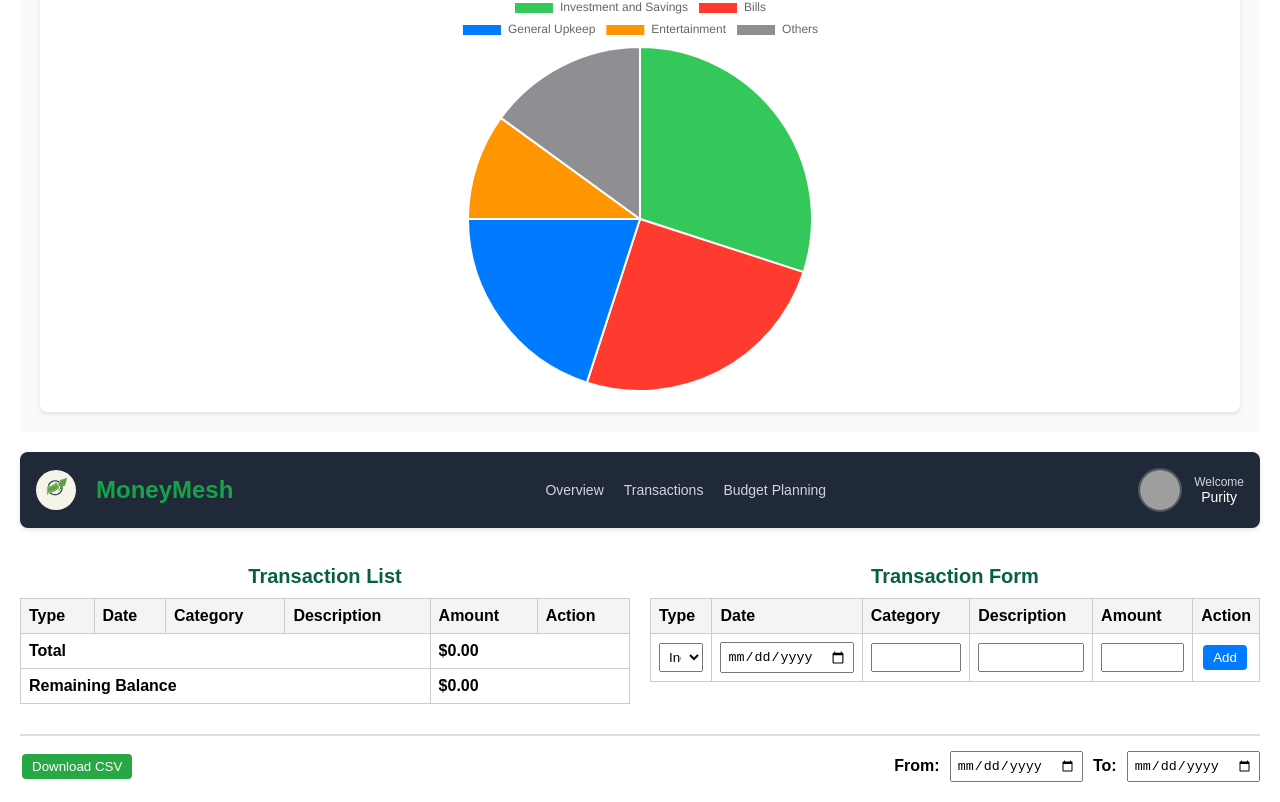
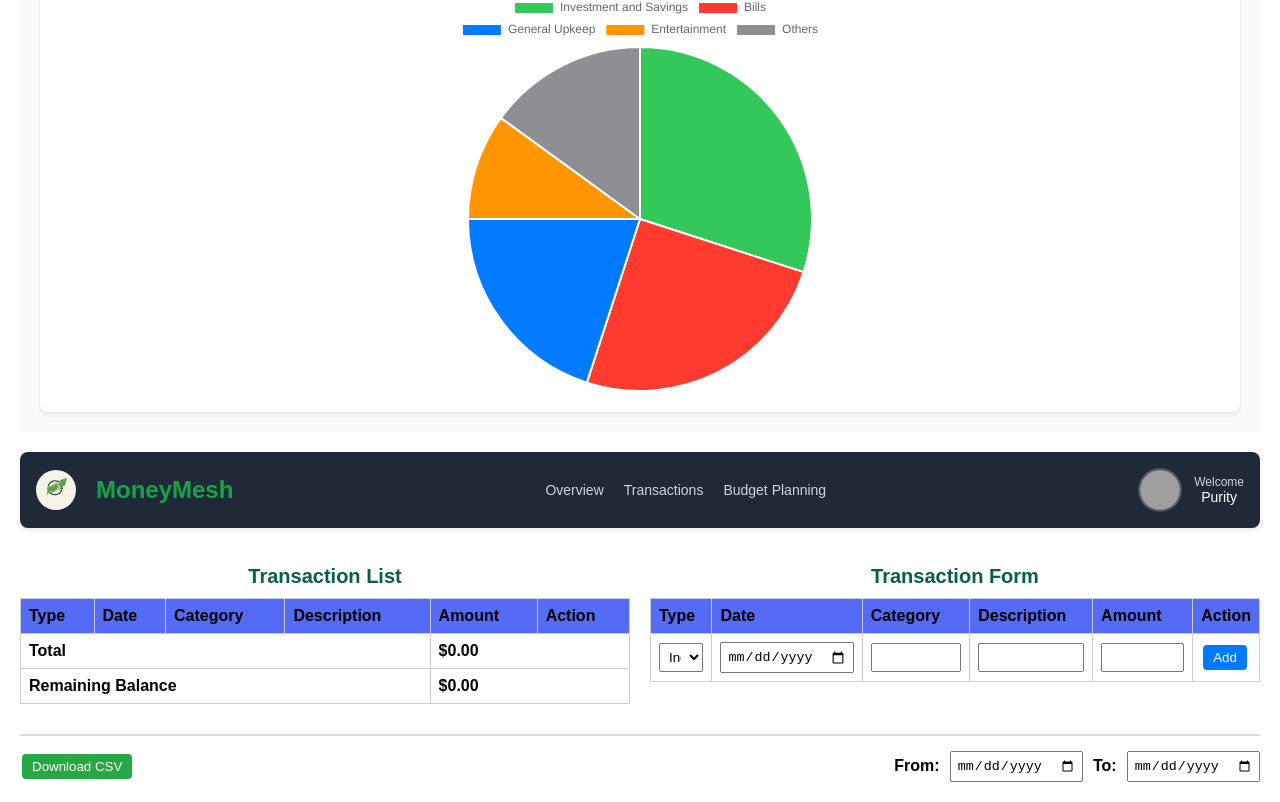
Before and after one commit to PrincessOkaroni/MoneyMesh, a React (Create React App) app: page / in a window 1280 px wide. Shown: the part 2946-3748 px from the top of the page. Built offline with nearby package versions, Linux system fonts and the light colour scheme; grey boxes are pictures that could not be loaded.

Commit message:
modified work

```diff
--- a/src/components/Transaction.css
+++ b/src/components/Transaction.css
@@ -36,7 +36,7 @@ td {
 }
 
 th {
-  background-color: #f4f4f4;
+  background-color: #546cf5;
 }
 
 button {
```
